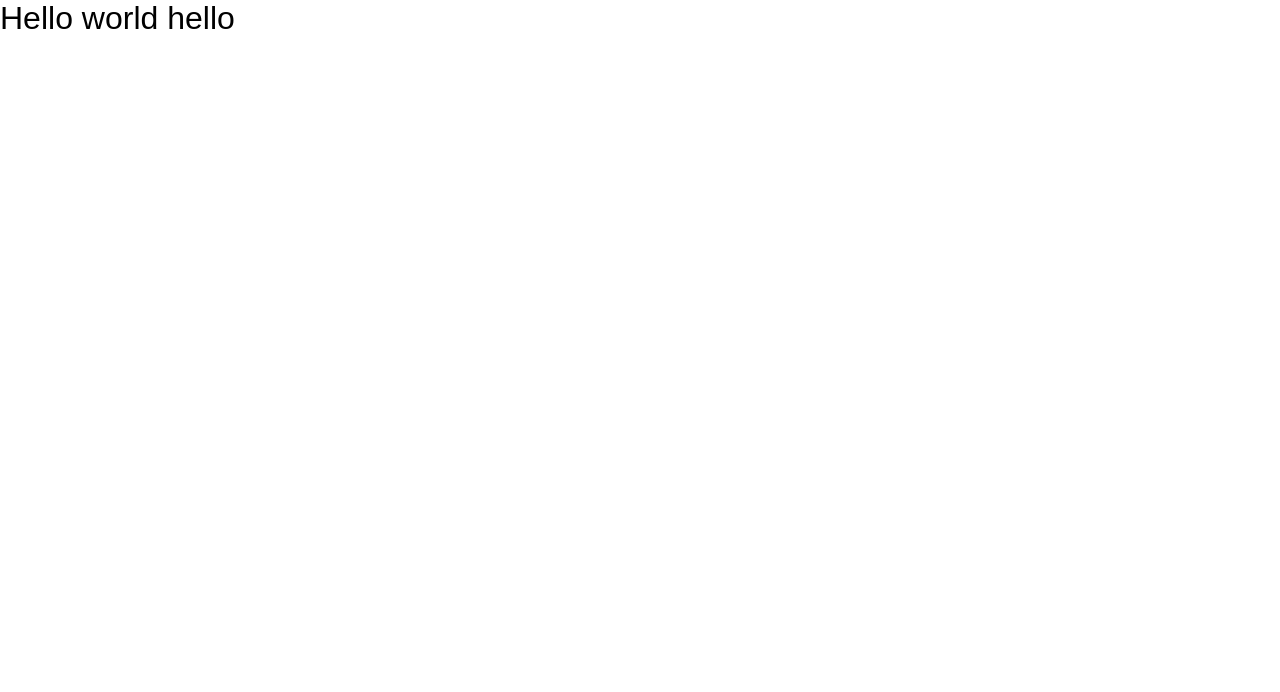
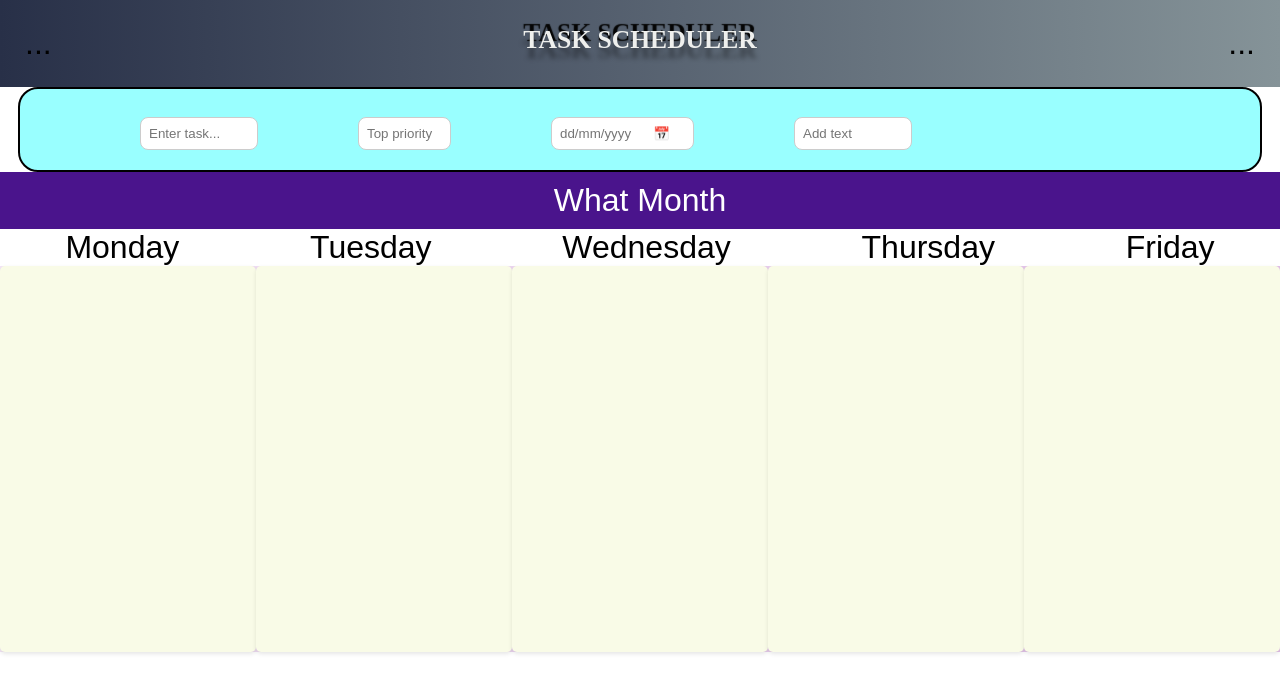
Before and after one commit to pljf/Task-Schedule, a React (Vite) app in the folder my-app/: page / in a window 1280 px wide. Shown: the top 692 px of the page. Built offline with nearby package versions, Linux system fonts and the light colour scheme.

Commit message:
updated basic header and basic container for view

```diff
--- a/my-app/src/App.tsx
+++ b/my-app/src/App.tsx
@@ -1,6 +1,6 @@
 import './Header.css';
 import './task-input.css';
-import './task-input.css';
+import './task-schedule.css';
 import './animation.css';
 
 function App() {
@@ -8,9 +8,56 @@ function App() {
 
   return (
     <>
-      <section id="Header"></section>
-      <section id="task-input"> </section>
-      <section id="task-schedule">Hello world hello</section>
+      <section id="Header">
+        <div className="header-format">
+          <div>...</div>
+          <div className="text-style">TASK SCHEDULER</div>
+          <div>...</div>
+        </div>
+      </section>
+
+      <section id="task-input">
+        <div style={{
+          border: '2px solid #000',
+          padding: '20px',
+          borderRadius: '20px',
+          backgroundColor: '#99FFFF',
+          maxWidth: '1200px'  ,
+          margin: '0 auto',
+          width: 'calc(100% - 40px)'
+        }}>
+
+        <input style={{ marginRight: '100px' , marginLeft:'100px', width: '100px', borderRadius: '8px',padding: '8px', border: '1px solid #ccc'}}
+          type="text" placeholder="Enter task..." />
+        <input style ={{marginRight: '100px', width: ' 75px', borderRadius: '8px', padding: '8px', border: '1px solid #ccc'}}
+          type="text" placeholder="Top priority"/>
+        <input style ={{marginRight: '100px', width: '125px', borderRadius: '8px', padding: '8px', border: '1px solid #ccc'}}
+          type="text" placeholder="dd/mm/yyyy      📅"/>
+        <input style ={{marginRight: '100px', width: '100px', borderRadius: '8px', padding: '8px', border: '1px solid #ccc'}}
+          type="text" placeholder="Add text"/>
+
+        </div>
+      </section>
+      <section id="task-schedule">
+        <div className="lay_out1">
+          <div className="calendar_week">What Month</div>
+          <div className="Calendar_day">
+              <div>Monday</div>
+              <div>Tuesday</div>
+              <div>Wednesday</div>
+              <div>Thursday</div>
+              <div>Friday</div>
+          </div>
+          <div className="Calendar_View">
+            <div></div>
+            <div></div>
+            <div></div>
+            <div></div>
+            <div></div>
+
+            </div>
+        </div>
+      </section>
       <section id="animation"></section>
     </>
 
--- a/my-app/src/Header.css
+++ b/my-app/src/Header.css
@@ -1,22 +1,90 @@
 :root {
-    --primary-color: #3498db;
     font-size: xx-large;
-    font-family: Arial, Helvetica, sans-serif;
-    overflow: hidden;
+    font-family: 'Wendy One', sans-serif;
+    overflow-y: scroll;
+    overflow-x: hidden;
 }
+
 html, body {
     margin: 0;
-    padding: 0;
     width: 100%;
 }
+
 Header{
     width: fit-content;
     height: fit-content;
 }
+
 .header-format {
     display: flex;
     flex-direction: row;
     justify-content: space-between;
-    padding: 30px;
-    background-color: #333333;
+    flex-wrap: wrap-reverse;
+    padding: 25px;
+    background: linear-gradient(to right, #283048, #859398);
 }
+
+.text-style{
+    text-shadow: 0 10px 5px rgba(0,0,0,0.4), 0 -7px 1px #050505; /* Soft Aqua Highlight */
+    white-space: nowrap;
+    transition: color 0.3s ease-in-out;
+    font-family: 'Great Vibes', cursive;
+    color: #eeefed; /* Olive Green */
+    font-weight: bold;
+    font-size: 2vw; /* Font size scales with viewport width */
+    cursor: pointer;
+}
+
+.text-style:hover {
+    animation: glitch 0.8s ease-in-out alternate;
+    text-shadow: 2px 2px 3px rgba(0, 0, 0, 0.4);
+}
+
+@keyframes glitch {
+    0% {
+        transform: translate(0px,0px);
+        text-shadow: none;
+    }
+    20% {
+        transform: translate(2px,0px);
+        text-shadow: -2px -2px 0 #3f3838, 2px 2px 0 #293339;
+    }
+    40% {
+        transform: translate(0px,2px);
+        color: #25282a;
+        text-shadow: -3px 3px 0 #101112, 3px -3px 0 #4d4747;
+    }
+    60% {
+        transform: translate(0px,4px);
+        color: #efdcdc;
+        text-shadow: 4px -4px 0 #d2d8dd, -4px 4px 0 #121416;
+    }
+    80% {
+        transform: translate(4px,0px);
+        color: #5f6264;
+        text-shadow: -1px -1px 3px #3498db, 1px 1px 3px #d62222;
+    }
+    100% {
+        transform: translate(0px,0px);
+        color: #d2d8dd;
+        text-shadow: 2px 2px 5px rgba(0, 0, 0, 0.6);
+    }
+}
+
+@media (max-width: 1200px) {
+    .text-style {
+        font-size: 1.5rem; /* Smaller font size on tablets */
+    }
+}
+
+@media (max-width: 768px) {
+    .text-style {
+        font-size: 1.5rem; /* Smaller font size on tablets */
+    }
+}
+
+@media (max-width: 480px) {
+    .text-style {
+        font-size: 1.2rem; /* Further reduce font size on mobile */
+    }
+}
--- a/my-app/src/task-schedule.css
+++ b/my-app/src/task-schedule.css
@@ -0,0 +1,52 @@
+
+.lay_out1 {
+    display: flex;
+    flex-direction: column; /* Keeps the layout column for .lay_out1 */
+    max-height: 60vh;
+}
+.calendar_week {
+    text-align: center;
+    background-color: #4a148c; /* Deep purple */
+    color: white;
+    padding: 10px;
+}
+
+.Calendar_day{
+    display: flex;
+    flex-direction: row; /* Ensures children are aligned in a row */
+    justify-content: space-around;
+    flex-wrap: wrap;
+}
+
+.Calendar_View {
+    display: flex;
+    flex-direction: row; /* Ensures children are aligned in a row */
+    justify-content: space-between;
+    width: 100%;
+    background-image: linear-gradient(to right, #f3e5f5, #e1bee7); /* Soft lavender gradient */
+    height: 60vh; /* Fills 60% of the viewport height */
+}
+
+.Calendar_View > div {
+    background-color: #f9fbe7;  /* Very light yellow */
+    color: #2c3e50; /* Dark gray text */
+    padding: 15px;
+    border-radius: 5px;
+    box-shadow: 0 2px 4px rgba(0, 0, 0, 0.1); /* Soft shadow */
+}
+
+.Calendar_View > div:hover {
+    background-color: #e8f5e9;  /* Light green on hover */
+    cursor: pointer;  /* Shows pointer on hover */
+}
+
+.Calendar_View > .today {
+    background-color: #ffeb3b; /* Yellow highlight for today's date */
+    color: #fff;
+    font-weight: bold;
+}
+
+.Calendar_View div {
+    flex: 1; /* Ensures each div takes equal space */
+    text-align: center; /* Optional: Centers text within each div */
+}
```
